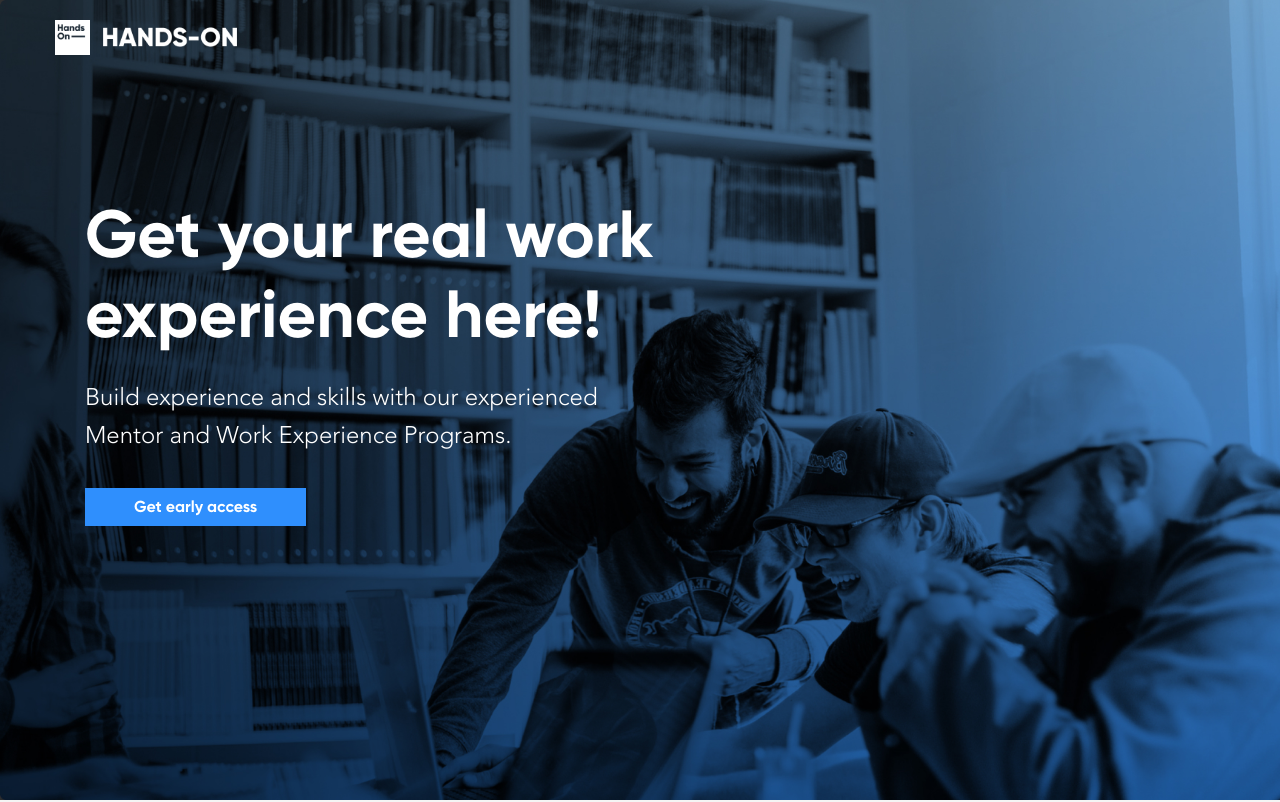
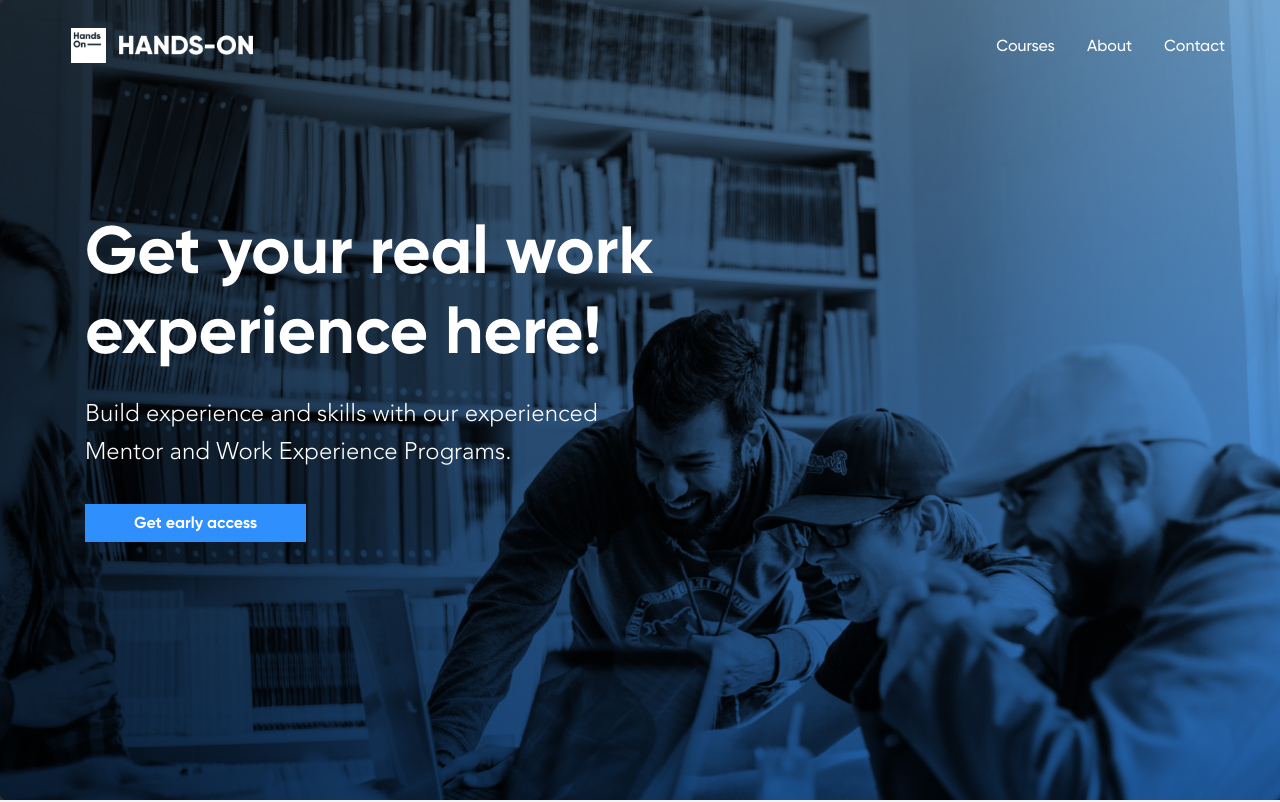
Before and after one commit to salvira3/hands-on, a React (Create React App) app: page / in a window 1280 px wide. Shown: the top 802 px of the page. Built offline with nearby package versions, Linux system fonts and the light colour scheme; a web font is replaced by a local one.

Commit message:
toggle navbar, logo with navbar

```diff
--- a/public/index.html
+++ b/public/index.html
@@ -6,6 +6,9 @@
     <link rel="stylesheet" href="https://maxcdn.bootstrapcdn.com/bootstrap/4.0.0/css/bootstrap.min.css">
     <link href='https://fonts.googleapis.com/css?family=Source+Sans+Pro:200,500,600,700,800,900' rel='stylesheet'>
     <link rel="stylesheet" href="https://use.fontawesome.com/releases/v5.8.1/css/all.css" integrity="sha384-50oBUHEmvpQ+1lW4y57PTFmhCaXp0ML5d60M1M7uH2+nqUivzIebhndOJK28anvf" crossorigin="anonymous">
+    <script src="https://code.jquery.com/jquery-3.2.1.slim.min.js" integrity="sha384-KJ3o2DKtIkvYIK3UENzmM7KCkRr/rE9/Qpg6aAZGJwFDMVNA/GpGFF93hXpG5KkN" crossorigin="anonymous"></script>
+    <script src="https://cdnjs.cloudflare.com/ajax/libs/popper.js/1.12.9/umd/popper.min.js" integrity="sha384-ApNbgh9B+Y1QKtv3Rn7W3mgPxhU9K/ScQsAP7hUibX39j7fakFPskvXusvfa0b4Q" crossorigin="anonymous"></script>
+    <script src="https://maxcdn.bootstrapcdn.com/bootstrap/4.0.0/js/bootstrap.min.js" integrity="sha384-JZR6Spejh4U02d8jOt6vLEHfe/JQGiRRSQQxSfFWpi1MquVdAyjUar5+76PVCmYl" crossorigin="anonymous"></script>
     <meta name="viewport" content="width=device-width, initial-scale=1" />
     <meta name="theme-color" content="#000000" />
     <meta
--- a/src/component/Header.jsx
+++ b/src/component/Header.jsx
@@ -1,6 +1,7 @@
 // props: title, subtitle, image?? logo here
 import React from 'react';
 import '../mystyle.css';
+import { Navbar } from '../container/Navbar';
 
 export class Header extends React.Component {
   constructor(props) {
@@ -35,9 +36,7 @@ export class Header extends React.Component {
       <div className="container-fluid">
         <div className="row">
           <div className="col-12 bg-home">
-            <div className="logo">
-              <img src={require('../asset/logo.png')} alt="logo"/>
-            </div>
+            <Navbar/>
             <div className="container first-header-padding">
               <div className="row">
                 <div className="col-12 col-md-7">
--- /dev/null
+++ b/src/container/Navbar.jsx
@@ -0,0 +1,34 @@
+import React from 'react';
+import '../mystyle.css';
+import { BrowserRouter as Router, NavLink, Route, Switch } from "react-router-dom";
+
+export class Navbar extends React.Component {
+  constructor(props) {
+    super(props);
+  }
+  render() {
+    return(
+      <nav className="navbar navbar-expand-sm">
+        <div className="logo navbar-brand">
+          <img src={require('../asset/logo.png')} alt="logo"/>
+        </div>
+        <button class="navbar-toggler" type="button" data-toggle="collapse" data-target="#navbarToggle" aria-controls="navbarTogglerDemo02" aria-expanded="false" aria-label="Toggle navigation">
+          <span class="fas fa-bars" style={{color:'white'}}></span>
+        </button>
+        <div class="collapse navbar-collapse" id="navbarToggle">
+          <ul class="navbar-nav ml-auto mt-2 mt-lg-0">
+            <li class="nav-item pr-md-3 pr-auto">
+              <NavLink to="/" exact className="nav-link">Courses</NavLink>
+            </li>
+            <li class="nav-item pr-md-3 pr-auto">
+              <NavLink to="/" exact className="nav-link">About</NavLink>
+            </li>
+            <li class="nav-item pr-md-3 pr-auto">
+              <NavLink to="/" exact className="nav-link">Contact</NavLink>
+            </li>
+          </ul>
+        </div>
+      </nav>
+    )
+  }
+}
--- a/src/mystyle.css
+++ b/src/mystyle.css
@@ -14,6 +14,12 @@
   font-family: 'Gilroy';
   src: url('font/Gilroy-SemiBold.otf') format('opentype');
   font-weight: 500;
+  font-style: normal;
+}
+@font-face {
+  font-family: 'Gilroy';
+  src: url('font/Gilroy-Medium.otf') format('opentype');
+  font-weight: 300;
   font-style: normal;
 }
 @font-face {
@@ -224,6 +230,14 @@ body {
   font-weight: 500;
   color: #444;
 }
+.nav-link {
+  color: white;
+  font-weight: 300;
+}
+.nav-link:hover {
+  color: white;
+  text-decoration: underline;
+}
 @media (max-width: 768px) { /* media queries for -md */
   .first-card {
     border-right: none;
@@ -244,4 +258,7 @@ body {
     text-align: center;
 
   }
+  .logo {
+    padding: 0;
+  }
 }
```
